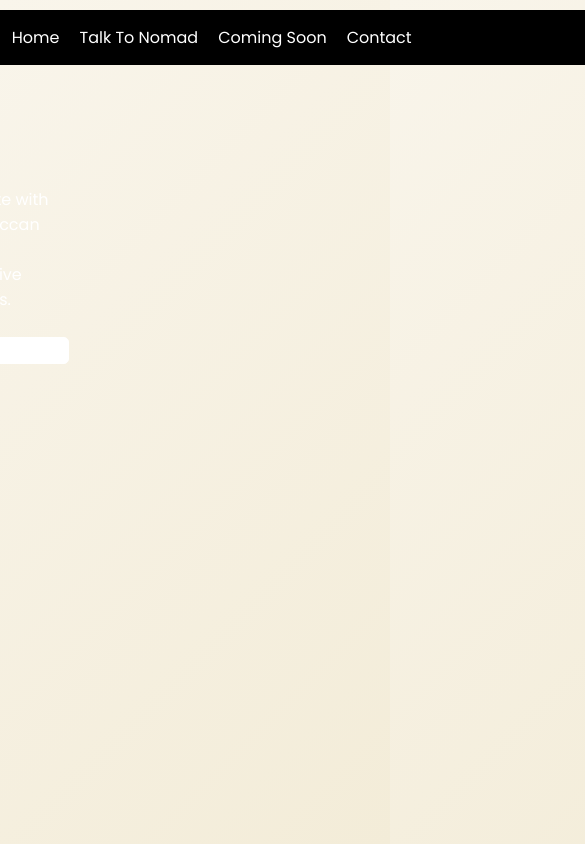
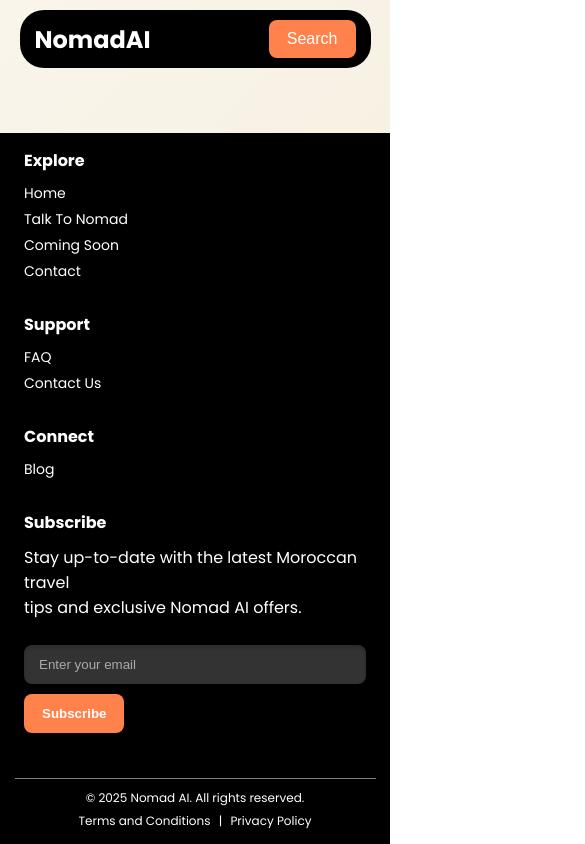
Before and after one commit to ashurafu04/NomadAI, a React (Vite) app in the folder client/: page /contact in a window 390 px wide. Shown: the top 844 px of the page, 585 px wide, since content can reach past the window. Built offline with nearby package versions, Linux system fonts and the light colour scheme.

Commit message:
improved the header & footer styles, added responsivity with different display sizes

```diff
--- a/client/src/Components/ChatBot/Chatbot.css
+++ b/client/src/Components/ChatBot/Chatbot.css
@@ -9,10 +9,9 @@
 }
 
 .chat-header {
-  background: linear-gradient(135deg, #2d3436 0%, #3c4758 100%) !important;
+  background: black;
   color: white !important;
 }
-
 
 .chat-container {
   background: white;
@@ -42,6 +41,55 @@
   border-top: 1px solid #eceff1;
 }
 
+
+.example-prompts {
+  margin-top: 24px;
+  text-align: left;
+}
+
+.example-prompts h3 {
+  font-size: 1.2rem;
+  margin-bottom: 12px;
+  color: #333;
+}
+
+.example-prompts ul {
+  list-style: none;
+  padding: 0;
+  display: flex;
+  flex-direction: column;
+  gap: 12px;
+}
+
+.example-prompts li {
+  display: flex;
+}
+
+.example-prompt {
+  width: 100%;
+  background-color: #ffffff;
+  border: 1px solid #e0e0e0;
+  border-radius: 12px;
+  padding: 12px 16px;
+  text-align: left;
+  font-size: 1rem;
+  color: #333333;
+  cursor: pointer;
+  transition: all 0.3s ease;
+  box-shadow: 0 4px 12px rgba(0, 0, 0, 0.05);
+}
+
+.example-prompt:hover {
+  background-color: #f0f4f8;
+  transform: translateY(-2px);
+  box-shadow: 0 8px 20px rgba(0, 0, 0, 0.1);
+}
+
+.example-prompt:active {
+  transform: translateY(0);
+  box-shadow: 0 4px 12px rgba(0, 0, 0, 0.08);
+}
+
 /* Ensure full responsiveness */
 @media (max-width: 600px) {
   .app-container {
--- a/client/src/Components/ChatBot/Chatbot.jsx
+++ b/client/src/Components/ChatBot/Chatbot.jsx
@@ -70,11 +70,11 @@ const ChatBot = () => {
   };
 
   const examplePrompts = [
-    "Create a 3-day itinerary for Marrakech on a medium budget",
-    "What are family-friendly activities in Casablanca?",
-    "Recommend restaurants near the Hassan II Mosque in Casablanca",
-    "What should I pack for Fes in November?",
-    "Plan a weekend getaway from Tangier under 500 MAD",
+    "🗺️ Create a 3-day itinerary for Marrakech on a medium budget",
+    "👨‍👩‍👧‍👦 What are family-friendly activities in Casablanca?",
+    "🍽️ Recommend restaurants near the Hassan II Mosque in Casablanca",
+    "🎒 What should I pack for Fes in November?",
+    "💰 Plan a weekend getaway from Tangier under 500 MAD",
   ];
 
   const popularDestinations = [
--- a/client/src/Components/Footer/Footer.css
+++ b/client/src/Components/Footer/Footer.css
@@ -14,7 +14,6 @@
   width: 75%;
   margin: 0 auto 20px auto;
 }
-
 
 .footer-section h3 {
   font-size: 18px;
@@ -33,31 +32,72 @@
 .footer-section li a {
   color: white;
   text-decoration: none;
+  position: relative;
+  transition: color 0.3s ease;
 }
 
 .footer-section li a:hover {
-  text-decoration: underline;
-  color: orange;
+  color: #ff814b;
+}
+
+.footer-section li a:after {
+  content: '';
+  position: absolute;
+  width: 0;
+  height: 1px;
+  bottom: -2px;
+  left: 0;
+  background-color: #ff814b;
+  transition: width 0.3s ease;
+}
+
+.footer-section li a:hover:after {
+  width: 100%;
 }
 
 .footer-input {
-  padding: 5px;
+  padding: 12px 15px;
   margin-right: 10px;
-  border: 1px solid white;
-  border-radius: 5px;
+  border: none;
+  border-radius: 8px;
+  background-color: #333;
+  color: white;
+  transition: all 0.3s ease;
+  width: 200px;
+  box-shadow: inset 0 2px 4px rgba(0, 0, 0, 0.2);
+}
+
+.footer-input:focus {
+  outline: none;
+  background-color: #444;
+  box-shadow: inset 0 2px 4px rgba(0, 0, 0, 0.3), 0 0 0 2px rgba(108, 193, 192, 0.4); /* Teal glow */
+}
+
+.footer-input::placeholder {
+  color: #aaa;
 }
 
 .subscribe-button {
-  background-color: orange;
+  background-color: #ff814b;
   color: white;
   border: none;
-  padding: 5px 10px;
+  padding: 12px 18px;
   cursor: pointer;
-  border-radius: 5px;
+  border-radius: 8px;
+  font-weight: 600;
+  transition: all 0.3s ease;
+  box-shadow: 0 2px 4px rgba(0, 0, 0, 0.2);
 }
 
 .subscribe-button:hover {
-  background-color: darkorange;
+  background-color: #ff5f1b;
+  transform: translateY(-2px);
+  box-shadow: 0 4px 8px rgba(0, 0, 0, 0.3);
+}
+
+.subscribe-button:active {
+  transform: translateY(0);
+  box-shadow: 0 2px 4px rgba(0, 0, 0, 0.2);
 }
 
 .footer-bottom {
@@ -71,11 +111,11 @@
   color: white;
   text-decoration: none;
   margin: 0 10px;
+  transition: color 0.3s ease;
 }
 
 .footer-bottom a:hover {
-  text-decoration: underline;
-  color: orange;
+  color: #ff814b;
 }
 
 .social-icons a {
@@ -83,8 +123,95 @@
   color: white;
   font-size: 18px;
   text-decoration: none;
+  transition: all 0.3s ease;
+  display: inline-block;
 }
 
 .social-icons a:hover {
-  color: orange;
+  color: #ff814b;
+  transform: translateY(-2px);
 }
+
+/* Media queries for footer */
+@media (max-width: 1200px) {
+  .footer-content {
+    width: 85%;
+  }
+}
+
+@media (max-width: 992px) {
+  .footer-content {
+    width: 95%;
+  }
+}
+
+@media (max-width: 768px) {
+  .footer-content {
+    flex-wrap: wrap;
+  }
+
+  .footer-section {
+    flex-basis: 48%;
+    margin-bottom: 20px;
+  }
+}
+
+/* Specific styles for mobile screens including 412px width */
+@media (max-width: 576px) {
+  .footer {
+    box-sizing: border-box;
+    width: 100%;
+    padding: 15px 10px;
+    overflow-x: hidden;
+  }
+
+  .footer-content {
+    flex-direction: column;
+    width: 95%;
+  }
+
+  .footer-section {
+    flex-basis: 100%;
+    margin-bottom: 25px;
+  }
+
+  .footer-input {
+    display: block;
+    width: 100%;
+    max-width: 100%;
+    margin-bottom: 10px;
+  }
+
+  .footer-bottom {
+    width: 95%;
+    margin: 0 auto;
+  }
+
+  .footer-bottom a {
+    display: inline-block;
+    margin: 5px;
+  }
+}
+
+/* Specifically targeting 412px width screens with heights around 900px */
+@media (max-width: 430px) and (min-height: 800px) {
+  .footer {
+    padding: 15px 5px;
+  }
+
+  .footer-content {
+    width: 90%;
+  }
+
+  .footer-section h3 {
+    font-size: 16px;
+  }
+
+  .footer-section li {
+    font-size: 14px;
+  }
+
+  .footer-bottom {
+    font-size: 12px;
+  }
+}
--- a/client/src/Components/Header/Header.css
+++ b/client/src/Components/Header/Header.css
@@ -1,7 +1,6 @@
- .header {
+.header {
   width: 100%;
-  width: 1200px;
-  max-width: 100%;
+  max-width: 1200px;
   margin: 0 auto;
   margin-top: 10px;
   margin-bottom: 20px;
@@ -29,28 +28,103 @@
   color: white;
   text-decoration: none;
   font-size: 16px;
+  position: relative;
+  transition: color 0.3s ease;
 }
 
 .link:hover {
-  text-decoration: underline;
-  color: orange;
+  color: #ff814b; /* Matching the teal from your logo */
 }
 
-.link:active, .link:focus {
-  color: orange;
+.link:after {
+  content: '';
+  position: absolute;
+  width: 0;
+  height: 2px;
+  bottom: -4px;
+  left: 0;
+  background-color: #ff814b; /* Teal from logo */
+  transition: width 0.3s ease;
+}
+
+.link:hover:after {
+  width: 100%;
+}
+
+.link:active,
+.link:focus {
+  color: #ff814b;
   font-weight: bold;
 }
 
 .search-button {
-  background-color: orange;
+  background-color: #ff814b; /* Softened orange from your logo */
   color: white;
   border: none;
-  padding: 8px 16px;
+  padding: 10px 18px;
   cursor: pointer;
   font-size: 16px;
-  border-radius: 5px;
+  border-radius: 8px;
+  transition: all 0.3s ease;
+  box-shadow: 0 2px 4px rgba(0, 0, 0, 0.2);
 }
 
 .search-button:hover {
-  background-color: darkorange;
+  background-color: #ff5f1b; /* Slightly darker orange on hover */
+  transform: translateY(-2px);
+  box-shadow: 0 4px 8px rgba(0, 0, 0, 0.3);
 }
+
+.search-button:active {
+  transform: translateY(0);
+  box-shadow: 0 2px 4px rgba(0, 0, 0, 0.2);
+}
+
+/* Mobile menu button - initially hidden */
+.mobile-menu-button {
+  display: none;
+  background: none;
+  border: none;
+  color: white;
+  font-size: 24px;
+  cursor: pointer;
+}
+
+/* Media queries for header */
+@media (max-width: 1200px) {
+  .header {
+    width: 95%;
+  }
+}
+
+@media (max-width: 768px) {
+  .nav {
+    gap: 10px;
+  }
+}
+
+/* Specific mobile size range including 412px width */
+@media (max-width: 576px) {
+  .header {
+    flex-wrap: wrap;
+    justify-content: space-between;
+    width: 90%;
+    padding: 10px 15px;
+  }
+
+  .mobile-menu-button {
+    display: block;
+  }
+
+  .nav {
+    display: none;
+    width: 100%;
+    flex-direction: column;
+    margin-top: 10px;
+    gap: 15px;
+  }
+
+  .nav.active {
+    display: flex;
+  }
+}
```
Also changed, not shown: client/public/NomadAILogo.png.
